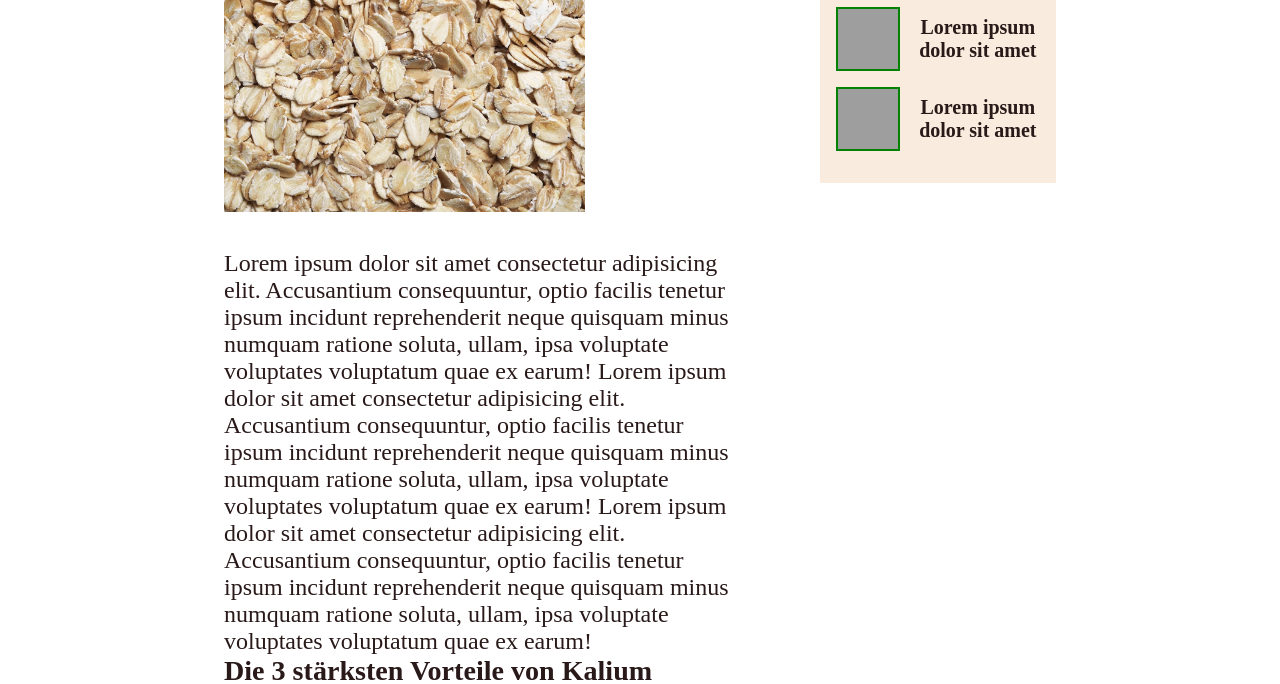
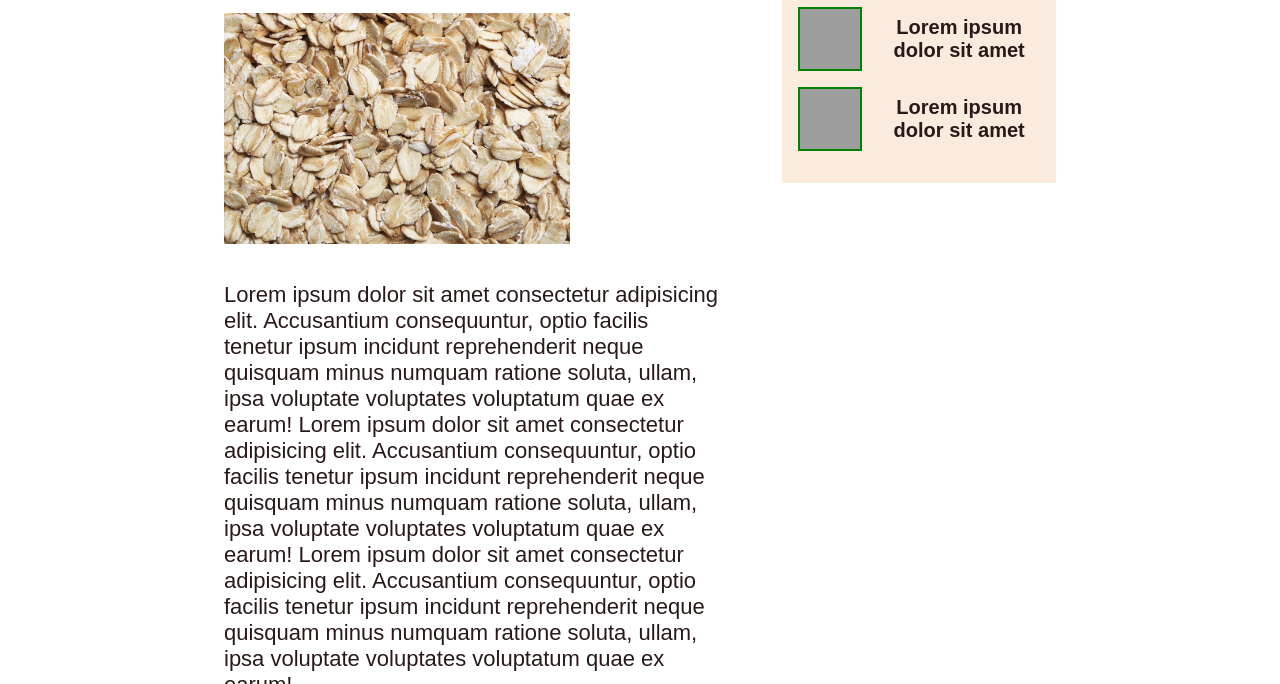
Before and after one commit to Diana-Hellmann/Blog-Repo, a plain HTML site: page index.html in a window 1280 px wide. Shown: the part 275-959 px from the top of the page. Drawn offline with Linux system fonts and the light colour scheme; grey boxes are pictures that could not be loaded.

Commit message:
Schrift und nötige Anpassungen geändert

```diff
--- a/style.css
+++ b/style.css
@@ -14,8 +14,8 @@
         background-color: rebeccapurple;
     } */
     body{
-        font-family: serif;
-        font-size: 24px;
+        font-family: sans-serif;
+        font-size: 22px;
         color: rgb(41, 25, 25);
         border-top: 5px solid rgb(2, 129, 2);
     }
@@ -24,7 +24,7 @@
         display: flex;
         flex-direction: row;
         align-items: start;
-        gap: 5rem;
+        gap: 4rem;
     }
     .container{
         /*keine Flexbox, darum px statisch, vermeiden*/
@@ -80,7 +80,7 @@
         margin-bottom: 2rem;
     }
     article{
-        flex: 1 1 800px;
+        flex: 1 1 700px;
     }
     h2{
         font-size: 38px;
```
